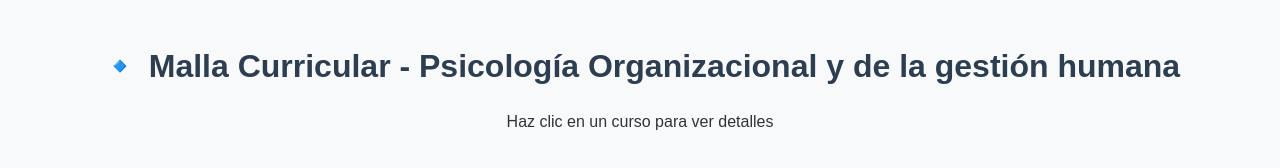
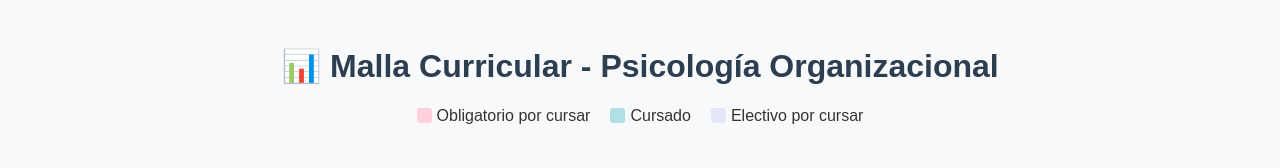
Before and after one commit to Niki-kiki-milks/Malla-interactiva, a plain HTML site: page index.html in a window 1280 px wide. Drawn offline with Linux system fonts and the light colour scheme.

Commit message:
Update index.html

```diff
--- a/index.html
+++ b/index.html
@@ -3,13 +3,17 @@
 <head>
     <meta charset="UTF-8">
     <meta name="viewport" content="width=device-width, initial-scale=1.0">
-    <title>Malla Curricular - Psicología Organizacional y de la gestión humana</title>
+    <title>Malla Curricular - Psicología Organizacional</title>
     <link rel="stylesheet" href="styles.css">
 </head>
 <body>
     <header>
-        <h1>🔹 Malla Curricular - Psicología Organizacional y de la gestión humana</h1>
-        <p>Haz clic en un curso para ver detalles</p>
+        <h1>📊 Malla Curricular - Psicología Organizacional</h1>
+        <div class="leyenda">
+            <span class="leyenda-item"><div class="color-obligatorio"></div> Obligatorio por cursar</span>
+            <span class="leyenda-item"><div class="color-cursado"></div> Cursado</span>
+            <span class="leyenda-item"><div class="color-electivo"></div> Electivo por cursar</span>
+        </div>
     </header>
     <div class="grid-container" id="grid"></div>
     <script src="script.js"></script>
```
